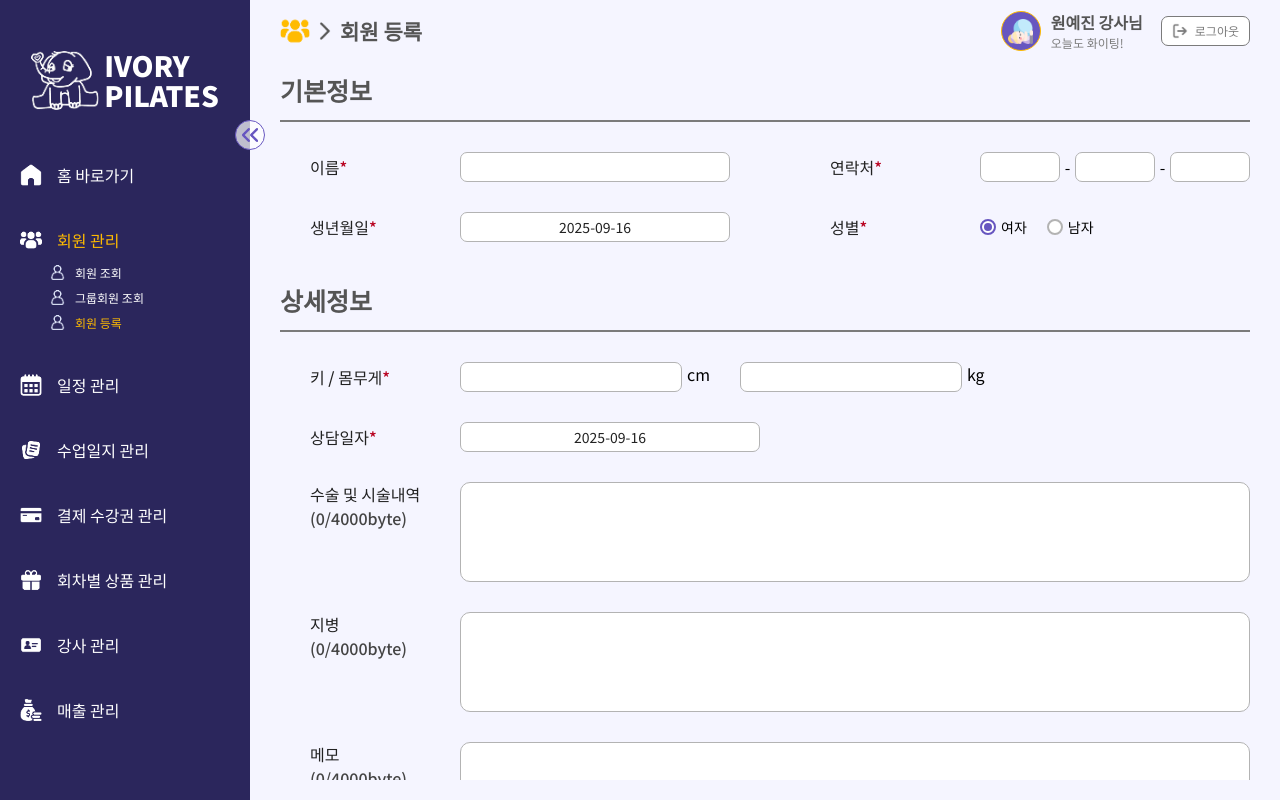
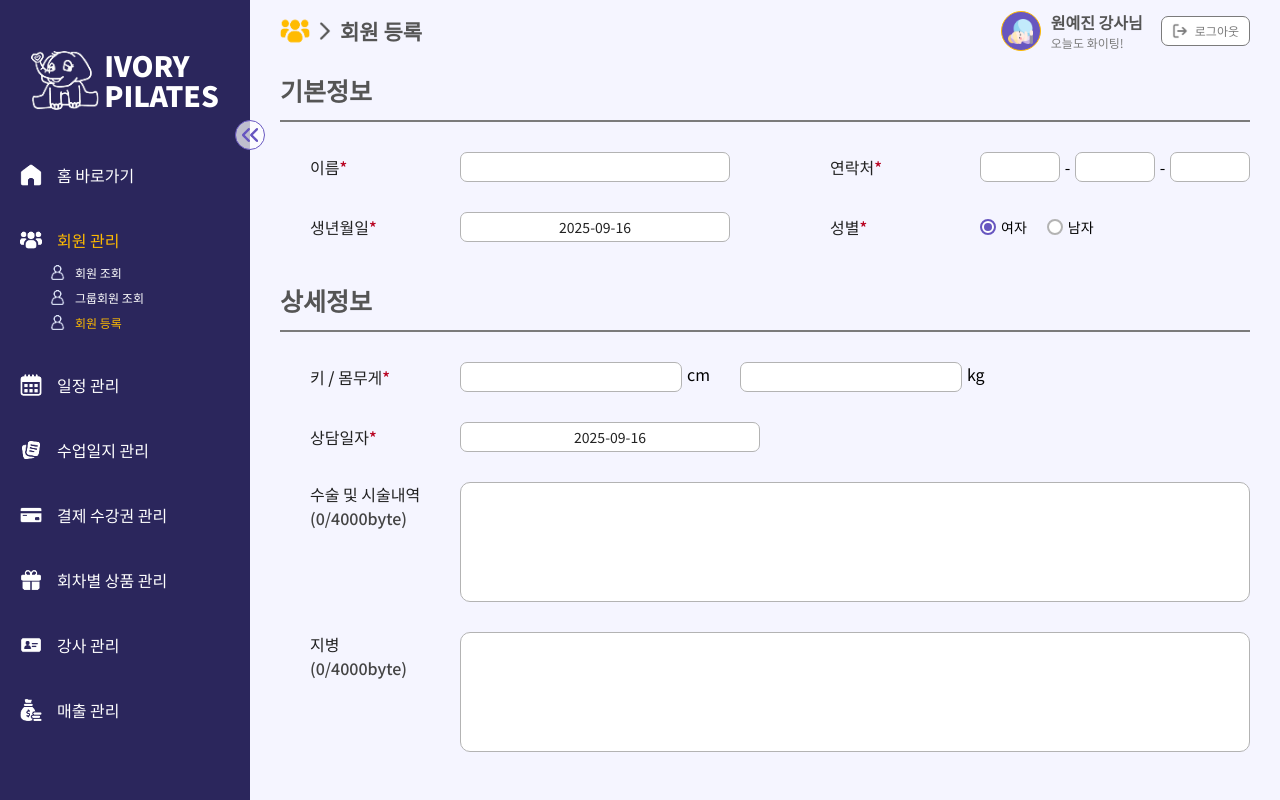
Before and after one commit to DogFeetBirdFeet/ivoryPilatesFrontEnd, a React (Vite) app: page /member/register in a window 1280 px wide. Built offline with nearby package versions, Linux system fonts and the light colour scheme.

Commit message:
공통 컴포넌트 수정
- 아이콘+텍스트 버튼(A타입) border 추가
- Textarea 내부 패딩 스크롤시에도 보이게 수정

```diff
--- a/src/common/components/buttons/BtnIconText.tsx
+++ b/src/common/components/buttons/BtnIconText.tsx
@@ -25,7 +25,7 @@ export default function BtnIconText({
   const buttonStyle = () => {
     switch (type) {
       case 'A':
-        return 'bg-ppp text-white';
+        return 'bg-ppp border-ppp text-white';
       case 'B':
         return 'bg-white border-ppp text-ppp';
       case 'C':
--- a/src/common/components/inputArea/Textarea.tsx
+++ b/src/common/components/inputArea/Textarea.tsx
@@ -19,12 +19,14 @@ export default function Textarea({ id, value, onChange, className = '', placehol
   };
 
   return (
+    <div className={`bg-white border border-whiteGray rounded-default p-15px ${className}`}>
       <textarea
         id={id}
         value={value}
         onChange={handleChange}
         placeholder={placeholder}
-      className={`border border-whiteGray rounded-default p-15px text-sm resize-none focus:outline-none focus:border-yellow ${className}`}
+        className="w-full h-full text-sm resize-none focus:outline-none"
       />
+    </div>
   );
 }
--- a/src/pages/Member/MemberRegister.tsx
+++ b/src/pages/Member/MemberRegister.tsx
@@ -302,7 +302,7 @@ export default function MemberRegister() {
               id="surHist"
               value={formData.surHist}
               onChange={(value: string) => setFormData((form) => ({ ...form, surHist: value }))}
-              className="flex-1 h-100px"
+              className="flex-1 h-120px"
               maxLength={4000}
             />
           </div>
@@ -317,7 +317,7 @@ export default function MemberRegister() {
               id="disease"
               value={formData.disease}
               onChange={(value: string) => setFormData((form) => ({ ...form, disease: value }))}
-              className="flex-1 h-100px"
+              className="flex-1 h-120px"
               maxLength={4000}
             />
           </div>
@@ -332,7 +332,7 @@ export default function MemberRegister() {
               id="memo"
               value={formData.memo}
               onChange={(value: string) => setFormData((form) => ({ ...form, memo: value }))}
-              className="flex-1 h-100px"
+              className="flex-1 h-120px"
               maxLength={4000}
             />
           </div>
```
Lines whose indentation alone changed are shown as unchanged.
